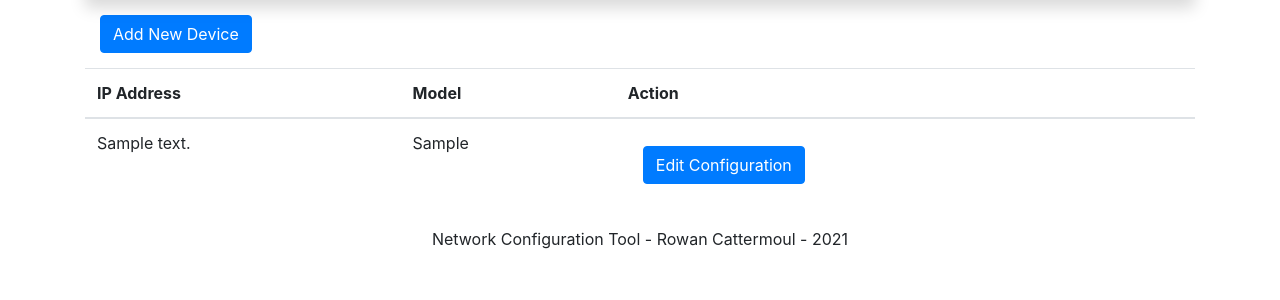
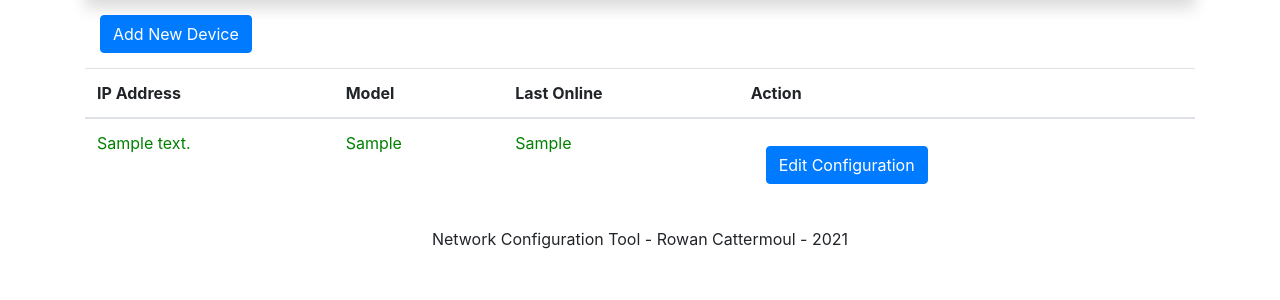
Before and after one commit to RowCatt/NetworkConfigurationTool, a PHP site: page /devices.php in a window 1280 px wide. Shown: the part 40-340 px from the top of the page. Run offline with PHP 8.4, Linux system fonts and the light colour scheme; tables that the repository leaves empty or names only in its code hold one stand-in row (values such as "Sample post").

Commit message:
online or not

```diff
--- a/devices.php
+++ b/devices.php
@@ -37,6 +37,7 @@ require("requires/connect.php");
                     echo "<tr>";
                         echo "<th scope='col'> IP Address </th>";
                         echo "<th scope='col'> Model </th>";
+                        echo "<th scope='col'> Last Online </th>";
                         echo "<th scope='col'> Action </th>";
                     echo "</tr>";
                 echo "</thead>";
@@ -48,6 +49,16 @@ require("requires/connect.php");
                             $id = $currentDevice["id"];
                             $ip_address = $currentDevice["ip_address"];
                             $model = $currentDevice["model"];
+                            $last_online = $currentDevice["last_online"];
+                            if($last_online == ""){ $last_online = "Never"; }
+
+                            $online = $currentDevice["online"];
+                            if($online == 0){
+                                $online = "red";
+                            }else{
+                                $online = "green";
+                            }
+
                             // Get model from the models table
                             $query_model = "SELECT * FROM `models` WHERE `id`='$model'";
                             $query_model = mysqli_query($connect,$query_model);
@@ -55,9 +66,10 @@ require("requires/connect.php");
                                 $model = $fetched_model["name"];
                             }
 
-                            echo "<tr>";
+                            echo "<tr style='color: $online;'>";
                                 echo "<td> $ip_address </td>";
                                 echo "<td> $model </td>";
+                                echo "<td> $last_online </td>";
                                 echo "<td> <a style='margin: 15px;' class='btn btn-primary' href='edit_device_config.php?id=$id'> Edit Configuration </a> </td>";
                             echo "</tr>";
 
```
